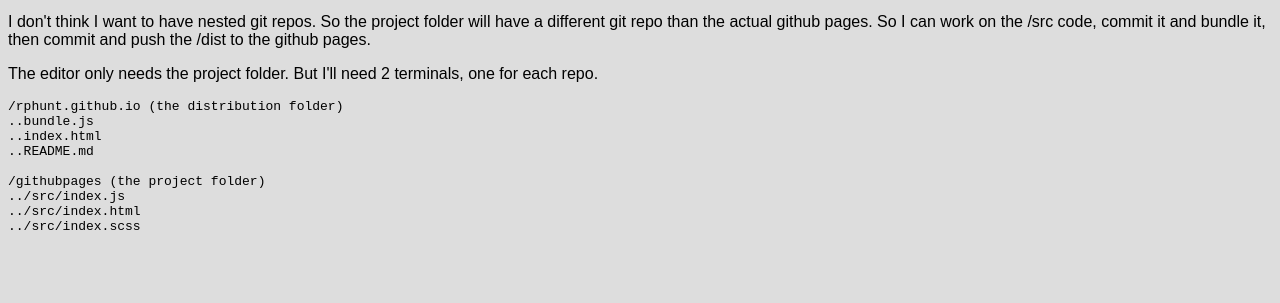
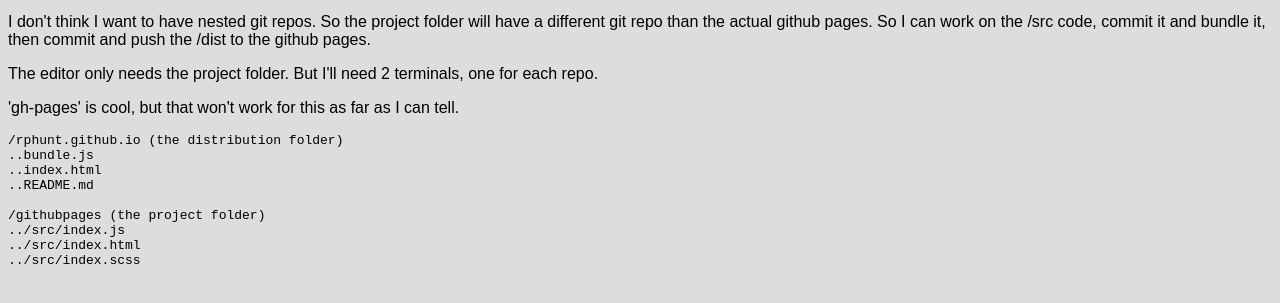
Before and after one commit to rphunt/rphunt.github.io, a plain HTML site: page index.html in a window 1280 px wide. Shown: the part 101-404 px from the top of the page. Drawn offline with Linux system fonts and the light colour scheme.

Commit message:
new deploy

```diff
--- a/index.html
+++ b/index.html
@@ -16,6 +16,9 @@
 	<p>
 		The editor only needs the project folder. But I'll need 2 terminals, one for each repo.
 	</p>
+	<p>
+		'gh-pages' is cool, but that won't work for this as far as I can tell.
+	</p>
 
 	<pre>
 /rphunt.github.io (the distribution folder)
```
